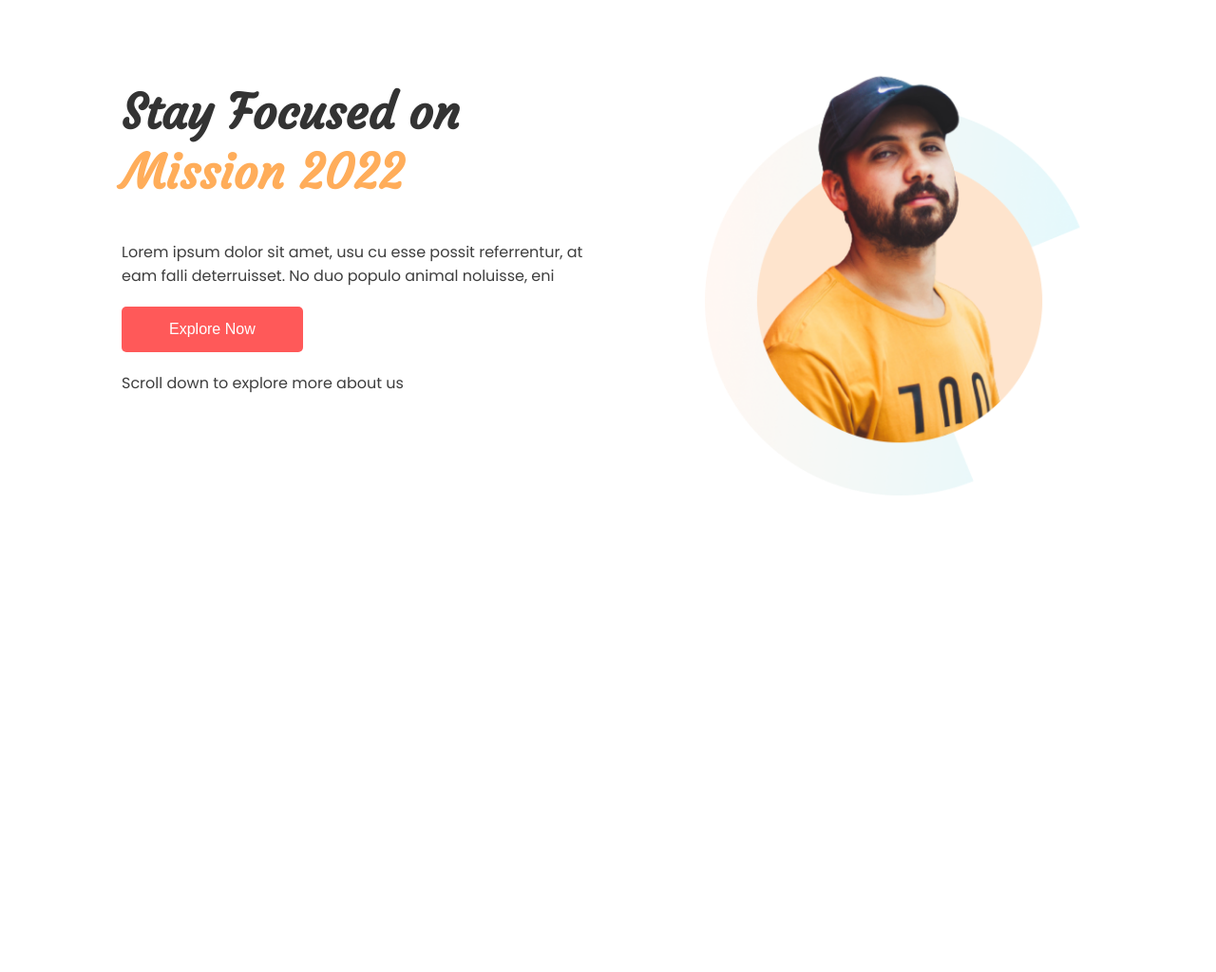
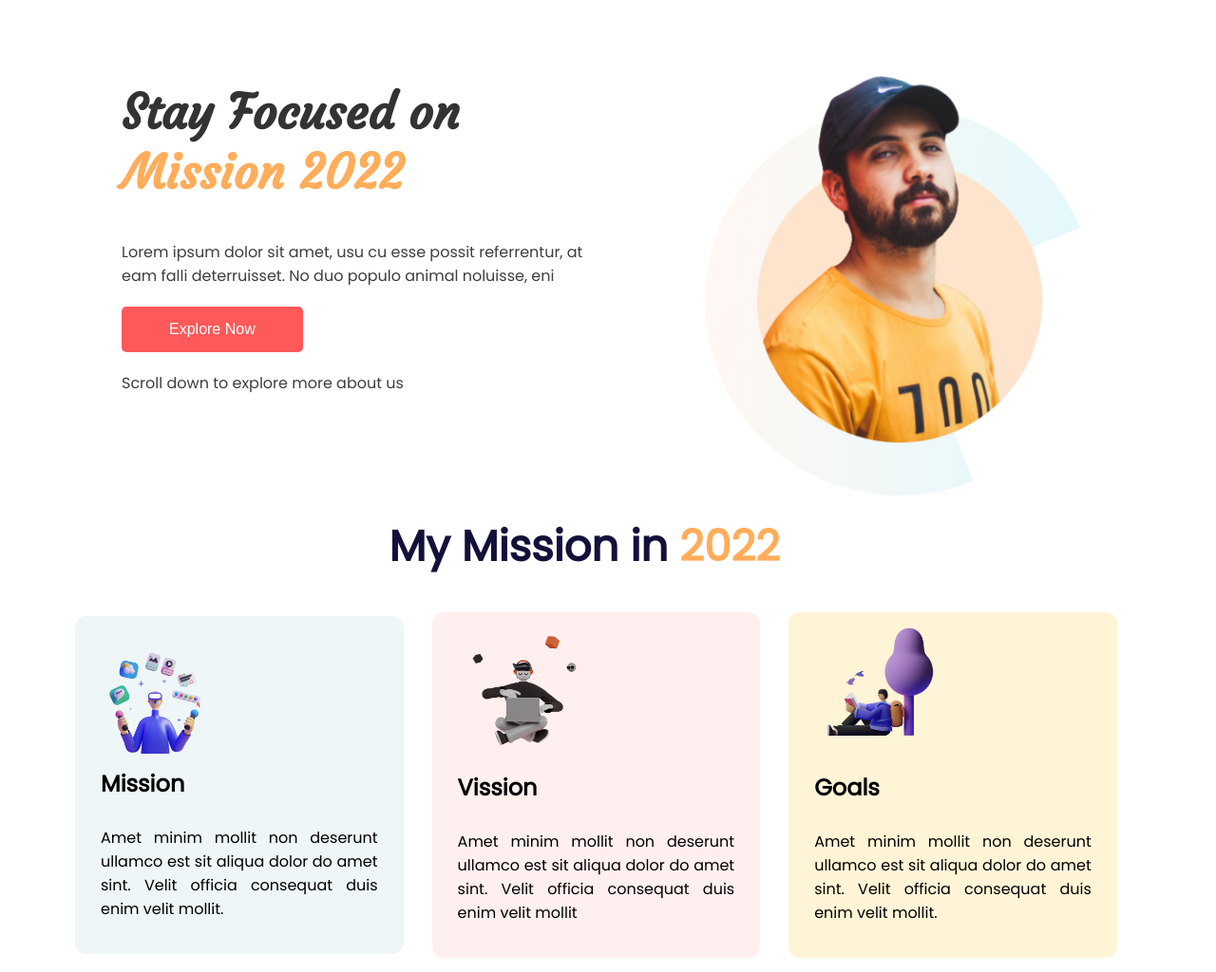
Before and after one commit to sm-jahangir/ph-assignment-1, a plain HTML site: page index.html in a window 1280 px wide. Shown: the whole page at 95% size. Before the commit the page ends 800 px from the top, so only its background shows below. Drawn offline with Linux system fonts and the light colour scheme.

Commit message:
Mission area complete

```diff
--- a/index.html
+++ b/index.html
@@ -1,5 +1,6 @@
 <!DOCTYPE html>
 <html lang="en">
+
 <head>
     <meta charset="UTF-8">
     <meta http-equiv="X-UA-Compatible" content="IE=edge">
@@ -7,6 +8,7 @@
     <title>Document</title>
     <link rel="stylesheet" href="style.css">
 </head>
+
 <body>
     <section id="baner">
         <div class="row">
@@ -30,5 +32,35 @@
             </div>
         </div>
     </section>
+    <section id="mission">
+        <h1>My Mission in <span class="header-color">2022 </span></h1>
+        <div class="row">
+            <div class="col-3 box-area box-area-1">
+                <img src="./images/illustrators/illustrator-1.png" alt="">
+                <h2>Mission</h2>
+                <p>Amet minim mollit non deserunt
+                    ullamco est sit aliqua dolor do amet
+                    sint. Velit officia consequat duis enim
+                    velit mollit.</p>
+            </div>
+            <div class="col-3 box-area box-area-2">
+                <img src="./images/illustrators/illustrator-2.png" alt="">
+                <h2>Vission</h2>
+                <p>Amet minim mollit non deserunt
+                    ullamco est sit aliqua dolor do amet
+                    sint. Velit officia consequat duis enim
+                    velit mollit</p>
+            </div>
+            <div class="col-3 box-area box-area-3">
+                <img src="./images/illustrators/illustrator-3.png" alt="">
+                <h2>Goals</h2>
+                <p>Amet minim mollit non deserunt
+                    ullamco est sit aliqua dolor do amet
+                    sint. Velit officia consequat duis enim
+                    velit mollit.</p>
+            </div>
+        </div>
+    </section>
 </body>
+
 </html>
--- a/style.css
+++ b/style.css
@@ -4,8 +4,6 @@
     padding: 0;
 }
 body{
-    width: 80%;
-    margin: 0 10% 0 10%;
     font-family: 'Poppins', sans-serif;
 }
 h1{
@@ -19,6 +17,10 @@ h1{
 .col{
     flex-basis: 50%;
 }
+.col-3{
+    flex-basis: 30%;
+    flex-wrap: wrap;
+}
 .header-color{
     color: #FFAD5A;
 }
@@ -29,6 +31,10 @@ h1{
     border-radius: 5px;
     color: #fff;
     font-size: 16px;
+}
+#baner{
+    width: 80%;
+    margin: auto;
 }
 #baner .baner-text h1{
     font-family: 'Courgette', cursive;
@@ -45,3 +51,40 @@ h1{
     width: 80%;
     float: right;
 }
+
+
+#mission h1{
+    color: #13103A;
+    width: 40%;
+    margin: 20px auto;
+    font-weight: bold;
+}
+#mission{
+    width: 90%;
+    margin: auto;
+}
+#mission .box-area{
+    border-radius: 12px;
+    margin: 15px;
+    text-align: justify;
+}
+#mission .box-area-1{
+    background-color: #EEF6F7;
+}
+#mission .box-area-2{
+    background-color: #FFEFEF;
+}
+#mission .box-area-3{
+    background-color: #FFF4D6;
+}
+#mission .box-area img{
+    width: 150px;
+    padding-top: 10px;
+    margin-left: 20px;
+}
+#mission .box-area h2{
+    padding-left: 27px;
+}
+#mission .box-area p{
+    padding: 27px 27px 35px 27px;
+}
```
Lines whose indentation alone changed are shown as unchanged.
